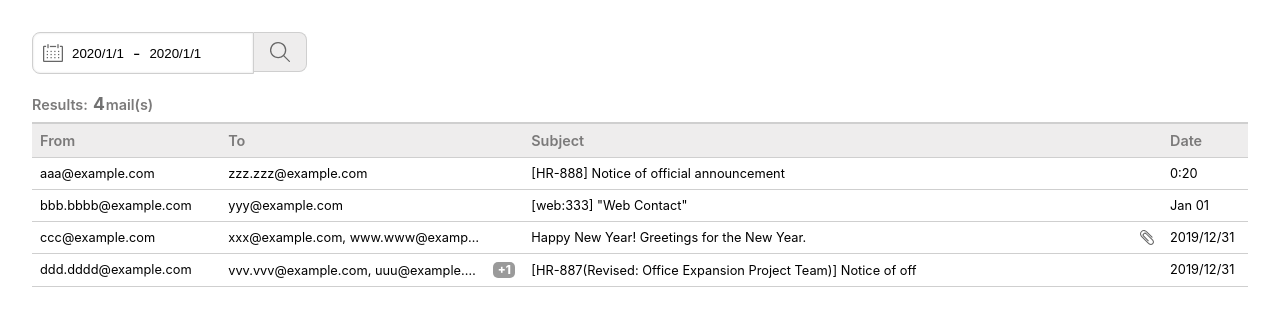
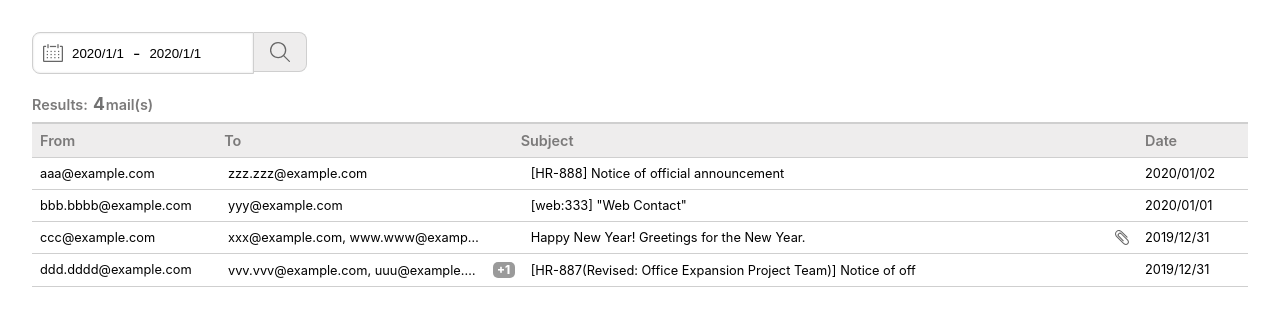
Before and after one commit to lucaborda11/MailAchiver, a React (Create React App) app: page / in a window 1280 px wide. Shown: the top 326 px of the page. Built offline with nearby package versions, Linux system fonts and the light colour scheme.

Commit message:
sort and sort styls

```diff
--- a/src/App.css
+++ b/src/App.css
@@ -115,8 +115,8 @@
 }
 
 .topRow div:nth-child(4){
-  max-width: 70px;
-  min-width: 70px;
+  max-width: 95px;
+  min-width: 95px;
   margin: 0;
 }
 
@@ -173,7 +173,7 @@
   display: flex;
   justify-content: space-between;
   align-items: center;
-  width: calc(60% - 70px);
+  width: calc(60% - 95px);
   margin: 0;
 }
 
@@ -188,8 +188,8 @@
 }
 
 .rows div:nth-child(4){
-  max-width: 70px;
-  min-width: 70px;
+  max-width: 95px;
+  min-width: 95px;
   margin: 0;
 }
 
--- a/src/App.js
+++ b/src/App.js
@@ -2,9 +2,10 @@ import logo from './img/logo.png';
 import SearchBar from './components/SearchBar'
 import Divider from './components/Divider';
 import './App.css';
-import React, {ChangeEventHandler} from 'react'
+import React from 'react'
 import Counter from './components/Counter';
 import MailList from './components/MailList';
+
 
 class App extends React.Component {
   constructor(props) {
@@ -15,38 +16,116 @@ class App extends React.Component {
           "from": "aaa@example.com",
           "to": ["zzz.zzz@example.com"],
           "subject": "[HR-888] Notice of official announcement",
-          "date": "0:20",
+          "date": "2020/01/02",
           "adj": false
-      },{
+        },{
           "id": 2,
           "from": "bbb.bbbb@example.com",
           "to": ["yyy@example.com"],
           "subject": '[web:333] "Web Contact"',
-          "date": "Jan 01",
+          "date": "2020/01/01",
           "adj": false
-      },{
+        },{
           "id": 3,
           "from": "ccc@example.com",
           "to": ["xxx@example.com", "www.www@example.com"],
           "subject": "Happy New Year! Greetings for the New Year.",
           "date": "2019/12/31",
           "adj": true
-      },{
+        },{
           "id": 4,
           "from": "ddd.dddd@example.com",
           "to": ["vvv.vvv@example.com", "uuu@example.com", "qqq.qqq@example.com"],
           "subject": "[HR-887(Revised: Office Expansion Project Team)] Notice of off",
           "date": "2019/12/31",
           "adj": false
-      }]
+        }],
+      orderForm:"minus",
+      orderDate:"minus",
+      columnStyle:""
     }
   }
+
+  styleHeaderText = (action, element) => {
+    if (element === "byForm"){
+      document.getElementById('dateTopRow').innerHTML = "To"
+      document.getElementById('dateTopRow').style = "color: #7b7a7a"
+      document.getElementById('fromTopRow').style = "color: rgb(60 60 60)"
+        if (action === "minus"){
+          document.getElementById('fromTopRow').innerHTML = "From ▼"
+        } else {
+          document.getElementById('fromTopRow').innerHTML = "From ▲"
+        }
+    } else {
+      document.getElementById('fromTopRow').innerHTML = "From"
+      document.getElementById('fromTopRow').style = "color: #7b7a7a"
+      document.getElementById('dateTopRow').style = "color: rgb(60 60 60)"
+      if (action === "greater"){
+        document.getElementById('dateTopRow').innerHTML = "Date ▲"
+      } else {
+        document.getElementById('dateTopRow').innerHTML = "Date ▼"
+      }
+    }
+  }
+
+  sortObject = (action, element) => {
+
+    switch(element){
+      case "byForm": {
+        switch(action){
+          case "minus": {
+            this.setState ({
+              data: this.state.data.sort((a, b) => (a.from < b.from) ? 1 : -1),
+              orderForm: "greater",
+              columnStyle: "formColumn"
+            })
+            break
+          }
+          case "greater": {
+            this.setState ({
+              data: this.state.data.sort((a, b) => (a.from > b.from) ? 1 : -1),
+              orderForm: "minus",
+              columnStyle: "formColumn"
+            })
+            break
+          }
+          default:{}
+        }
+        break
+      }
+      case "byDate": {
+        if (action === "minus"){
+          this.setState ({
+            data: this.state.data.sort((a, b) => (a.date > b.date) ? 1 : -1),
+            orderDate: "greater",
+            columnStyle: "dateColumn"
+          })
+        } else {
+          this.setState ({
+            data: this.state.data.sort((a, b) => (a.date < b.date) ? 1 : -1),
+            orderDate: "minus",
+            columnStyle: "dateColumn"
+          })
+        }
+        break
+      }
+      default:{}
+    }
+    this.styleHeaderText(action, element)
+  }
+
   render(){
     var list = ''
     if(this.state.data.length === 0){
       list = <div className="App-header"><img src={logo} alt="logo" /></div>
     } else {
-      list = <MailList data={this.state.data} />
+      list = <MailList
+        data={this.state.data}
+        sortObject={this.sortObject}
+        orderDate={this.state.orderDate}
+        orderForm={this.state.orderForm}
+        columnStyle={this.state.columnStyle}
+      />
     }
     return (
       <div className="App">
--- a/src/components/MailList.jsx
+++ b/src/components/MailList.jsx
@@ -4,7 +4,7 @@ import Row from './Row'
 
 export default class MailList extends React.Component {
     render() {
-        const { data } = this.props
+        const { data, sortObject, orderForm, orderDate, columnStyle } = this.props
         var showMail = ''
 
         function strTo(showTo) {
@@ -21,7 +21,11 @@ export default class MailList extends React.Component {
 
         return(
             <div>
-                <TopRow />
+                <TopRow
+                 sortObject={sortObject}
+                 orderForm={orderForm}
+                 orderDate={orderDate}
+                />
                 {
                     data.map((mail) => {
                         {strTo(mail.to)}
@@ -34,6 +38,7 @@ export default class MailList extends React.Component {
                                 toMore={mail.to.length - 2}
                                 subject={mail.subject}
                                 date={mail.date}
+                                columnStyle={columnStyle}
                             />
                         )
                     })
--- a/src/components/Row.jsx
+++ b/src/components/Row.jsx
@@ -5,10 +5,18 @@ import clipImg from '../img/icon_clip.svg'
 
 export default class Row extends React.Component {
     render(){
-        const { from, to, toMore, subject, date, id, adj } = this.props
+        const { from, to, toMore, subject, date, id, adj, columnStyle} = this.props
         var moreNumb = ''
         var displaySpan = 'none'
         var displayClip = 'none'
+        var weightFrom = '400'
+        var weightDate = '400'
+
+        if (columnStyle === "formColumn"){
+            weightFrom = '600'
+        } else if (columnStyle === "dateColumn"){
+            weightDate = '600'
+        }
 
         if (adj === true){
             var displayClip = 'inline'
@@ -22,7 +30,7 @@ export default class Row extends React.Component {
 
         return(
             <div key={id} className="rows">
-                <div>{from}</div>
+                <div style={{fontWeight: (weightFrom)}} className="formColumn" >{from}</div>
                 <div>
                     <div className="showedMail">{to}</div>
                     <span style={{display: (displaySpan)}} className="moreNumber">{moreNumb}</span>
@@ -31,7 +39,7 @@ export default class Row extends React.Component {
                     <div className="showedMail">{subject}</div>
                     <img src={clipImg} style={{display: (displayClip)}} className="clipImg"/>
                 </div>
-                <div>{date}</div>
+                <div style={{fontWeight: (weightDate)}} className="dateColumn" >{date}</div>
             </div>
         )
     }
--- a/src/components/TopRow.jsx
+++ b/src/components/TopRow.jsx
@@ -2,12 +2,14 @@ import React from 'react'
 
 export default class TopRow extends React.Component {
     render() {
+        const { sortObject, orderForm, orderDate } = this.props
+
         return(
             <div className="topRow">
-                <div>From</div>
+                <div id="fromTopRow" onClick={()=>sortObject(orderForm, "byForm") }>From</div>
                 <div>To</div>
                 <div>Subject</div>
-                <div>Date</div>
+                <div id="dateTopRow" onClick={()=>sortObject(orderDate, "byDate") }>Date</div>
             </div>
         )
     }
```
Also changed, not shown: 1 other file (tests, documents, lock files or other folders).
